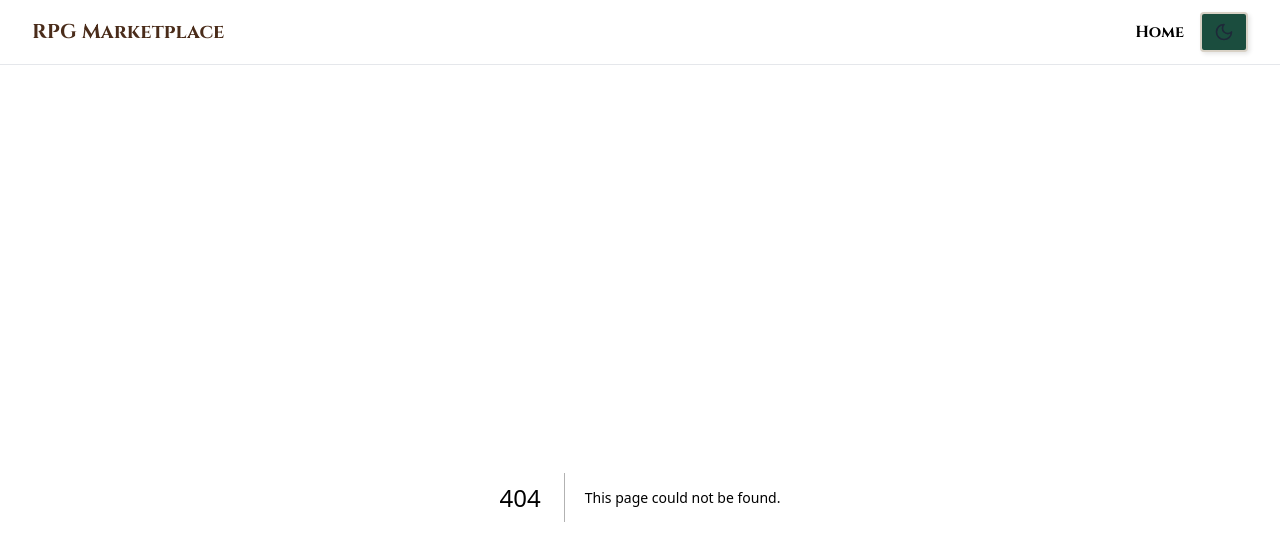
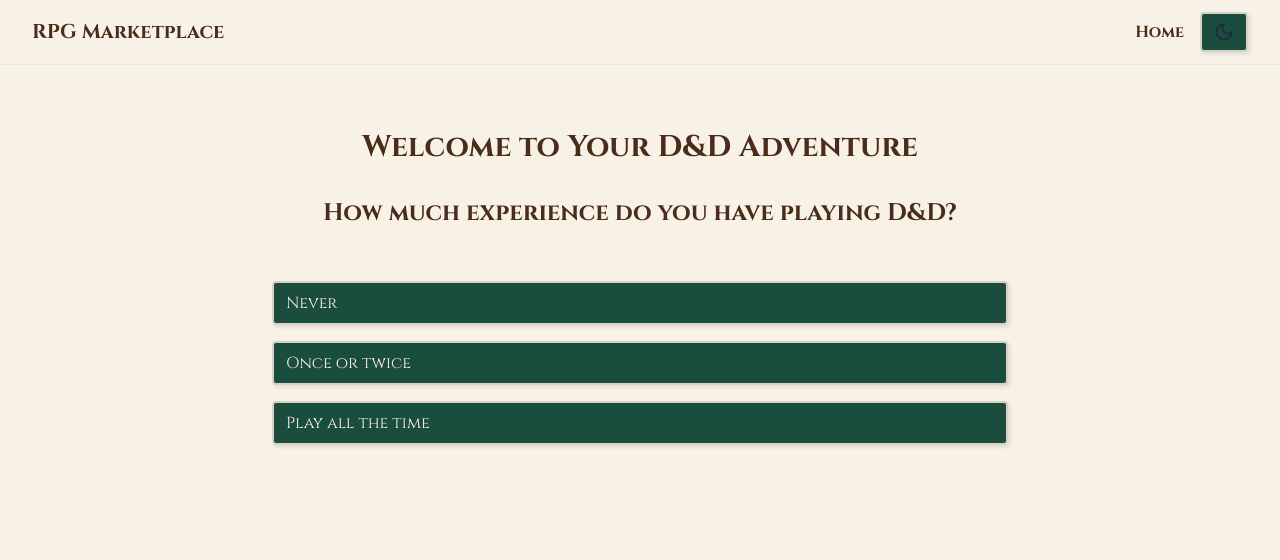
Before and after one commit to sidhantmathur/rpg-marketplace-strapi, a Next.js app: page /onboarding in a window 1280 px wide. Before the commit this address had no page. Shown: the top 560 px of the page. Built offline with nearby package versions, Linux system fonts and the light colour scheme.

Commit message:
added quiz experience to the website

```diff
--- a/package.json
+++ b/package.json
@@ -29,6 +29,7 @@
     "@supabase/supabase-js": "^2.49.4",
     "date-fns": "^4.1.0",
     "date-fns-tz": "^3.2.0",
+    "framer-motion": "^12.12.1",
     "lucide-react": "^0.507.0",
     "next": "15.3.0",
     "react": "^19.0.0",
--- /dev/null
+++ b/src/app/onboarding/page.tsx
@@ -0,0 +1,16 @@
+"use client";
+
+import { OnboardingQuiz } from "@/components/OnboardingQuiz";
+
+export default function OnboardingPage() {
+  return (
+    <main className="min-h-screen bg-parchment">
+      <div className="max-w-3xl mx-auto px-4 py-8">
+        <h1 className="text-3xl font-bold text-ink mb-8 text-center">
+          Welcome to Your D&D Adventure
+        </h1>
+        <OnboardingQuiz />
+      </div>
+    </main>
+  );
+}
--- a/src/app/page.tsx
+++ b/src/app/page.tsx
@@ -33,6 +33,7 @@ export default function HomePage() {
           <SessionSearch />
         </>
       ) : (
+        <div className="space-y-6">
           <p className="text-ink">
             Please{" "}
             <Link href="/login" className="text-ink hover:text-ink-light">
@@ -40,6 +41,19 @@ export default function HomePage() {
             </Link>{" "}
             to create or view sessions.
           </p>
+          <div className="fantasy-border p-6 text-center">
+            <h2 className="text-xl font-bold text-ink mb-4">New to D&D?</h2>
+            <p className="text-ink mb-4">
+              Take our quick quiz to help us find the perfect session for you!
+            </p>
+            <Link
+              href="/onboarding"
+              className="fantasy-button inline-block px-6 py-2"
+            >
+              Start Your Adventure
+            </Link>
+          </div>
+        </div>
       )}
     </main>
   );
--- /dev/null
+++ b/src/components/OnboardingQuiz.tsx
@@ -0,0 +1,199 @@
+"use client";
+
+import { useState } from "react";
+import { motion, AnimatePresence } from "framer-motion";
+import { useRouter } from "next/navigation";
+import Link from "next/link";
+
+type Question = {
+  id: string;
+  text: string;
+  options: {
+    value: string;
+    label: string;
+  }[];
+};
+
+const questions: Question[] = [
+  {
+    id: "experience",
+    text: "How much experience do you have playing D&D?",
+    options: [
+      { value: "never", label: "Never" },
+      { value: "beginner", label: "Once or twice" },
+      { value: "experienced", label: "Play all the time" },
+    ],
+  },
+  {
+    id: "equipment",
+    text: "Do you have a laptop or desktop with a microphone? (Bonus points for webcam)",
+    options: [
+      { value: "yes", label: "Yes, I have a laptop or desktop with a microphone" },
+      { value: "no", label: "No" },
+    ],
+  },
+  {
+    id: "groupSize",
+    text: "Would you like to bring some friends? How many people would you like to book for?",
+    options: [
+      { value: "1", label: "Just me" },
+      { value: "2", label: "2" },
+      { value: "3", label: "3" },
+      { value: "4", label: "4" },
+      { value: "5", label: "5" },
+      { value: "6", label: "6" },
+    ],
+  },
+];
+
+export function OnboardingQuiz() {
+  const router = useRouter();
+  const [currentStep, setCurrentStep] = useState(0);
+  const [answers, setAnswers] = useState<Record<string, string>>({});
+  const [showRecommendations, setShowRecommendations] = useState(false);
+
+  const handleAnswer = (questionId: string, value: string) => {
+    setAnswers((prev) => ({ ...prev, [questionId]: value }));
+
+    // Auto-advance to next question after a short delay
+    setTimeout(() => {
+      if (currentStep < questions.length - 1) {
+        setCurrentStep((prev) => prev + 1);
+      } else {
+        setShowRecommendations(true);
+      }
+    }, 500);
+  };
+
+  const getRecommendations = () => {
+    const experience = answers.experience;
+    const hasEquipment = answers.equipment === "yes";
+    const groupSize = parseInt(answers.groupSize);
+
+    let recommendations = [];
+
+    if (experience === "never") {
+      recommendations.push({
+        title: "Beginner-Friendly Sessions",
+        description: "Perfect for first-time players! These sessions include character creation and basic rules explanation.",
+        link: "/sessions?experience=beginner",
+      });
+    }
+
+    if (!hasEquipment) {
+      recommendations.push({
+        title: "In-Person Sessions",
+        description: "No equipment needed! Find local game stores and community centers hosting D&D sessions.",
+        link: "/sessions?type=in-person",
+      });
+    }
+
+    if (groupSize > 1) {
+      recommendations.push({
+        title: "Group Sessions",
+        description: `Great for groups of ${groupSize}! Find sessions that can accommodate your entire party.`,
+        link: `/sessions?groupSize=${groupSize}`,
+      });
+    }
+
+    // Always show these recommendations
+    recommendations.push(
+      {
+        title: "All Available Sessions",
+        description: "Browse all available D&D sessions in your area.",
+        link: "/sessions",
+      },
+      {
+        title: "Create an Account",
+        description: "Sign up to book sessions and track your D&D adventures!",
+        link: "/signup",
+      }
+    );
+
+    return recommendations;
+  };
+
+  if (showRecommendations) {
+    const recommendations = getRecommendations();
+    return (
+      <motion.div
+        initial={{ opacity: 0, y: 20 }}
+        animate={{ opacity: 1, y: 0 }}
+        className="space-y-6"
+      >
+        <h2 className="text-2xl font-bold text-ink text-center mb-8">
+          Recommended for You
+        </h2>
+        <div className="grid gap-4">
+          {recommendations.map((rec, index) => (
+            <motion.div
+              key={rec.title}
+              initial={{ opacity: 0, y: 20 }}
+              animate={{ opacity: 1, y: 0 }}
+              transition={{ delay: index * 0.1 }}
+              className="p-6 rounded-lg border-2 border-ink-light hover:border-forest/50 transition-all"
+            >
+              <h3 className="text-xl font-bold text-ink mb-2">{rec.title}</h3>
+              <p className="text-ink-light mb-4">{rec.description}</p>
+              <Link
+                href={rec.link}
+                className="fantasy-button inline-block px-6 py-2"
+              >
+                {rec.title.includes("Account") ? "Sign Up" : "View Sessions"}
+              </Link>
+            </motion.div>
+          ))}
+        </div>
+      </motion.div>
+    );
+  }
+
+  return (
+    <div className="relative min-h-[400px]">
+      <AnimatePresence mode="wait">
+        <motion.div
+          key={currentStep}
+          initial={{ opacity: 0, x: 50 }}
+          animate={{ opacity: 1, x: 0 }}
+          exit={{ opacity: 0, x: -50 }}
+          transition={{ duration: 0.3 }}
+          className="absolute inset-0"
+        >
+          <div className="space-y-8">
+            <div className="text-center">
+              <h2 className="text-2xl font-bold text-ink mb-4">
+                {questions[currentStep].text}
+              </h2>
+              <div className="w-full max-w-md mx-auto h-1 bg-ink-light/20 rounded-full">
+                <div
+                  className="h-full bg-forest transition-all duration-300 rounded-full"
+                  style={{
+                    width: `${((currentStep + 1) / questions.length) * 100}%`,
+                  }}
+                />
+              </div>
+            </div>
+
+            <div className="grid gap-4">
+              {questions[currentStep].options.map((option) => (
+                <motion.button
+                  key={option.value}
+                  onClick={() => handleAnswer(questions[currentStep].id, option.value)}
+                  className={`p-4 text-left rounded-lg border-2 transition-all ${
+                    answers[questions[currentStep].id] === option.value
+                      ? "border-forest bg-forest/10"
+                      : "border-ink-light hover:border-forest/50"
+                  }`}
+                  whileHover={{ scale: 1.02 }}
+                  whileTap={{ scale: 0.98 }}
+                >
+                  {option.label}
+                </motion.button>
+              ))}
+            </div>
+          </div>
+        </motion.div>
+      </AnimatePresence>
+    </div>
+  );
+}
```
Also changed, not shown: 1 other file (tests, documents, lock files or other folders). Lines whose indentation alone changed are shown as unchanged.
